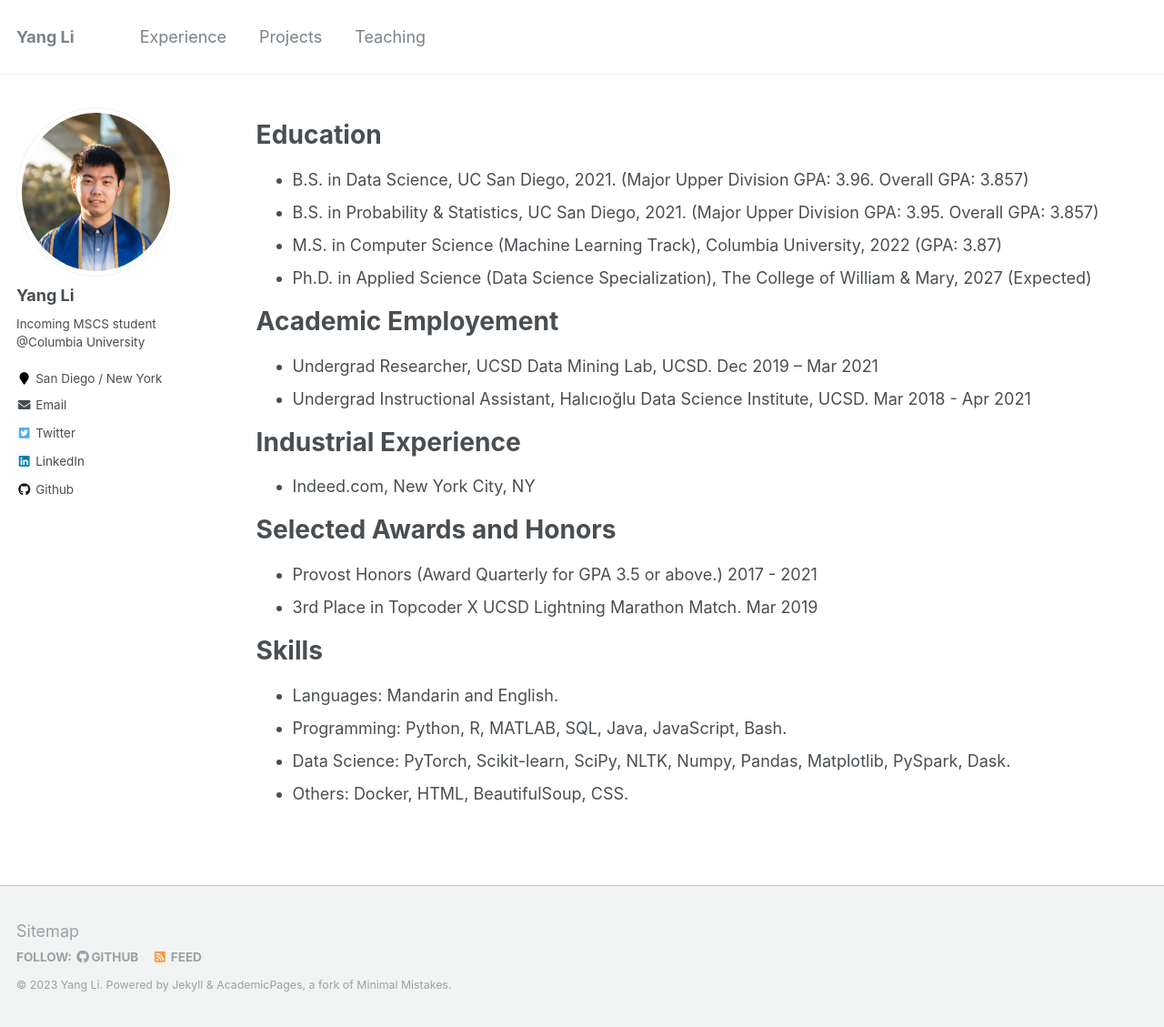
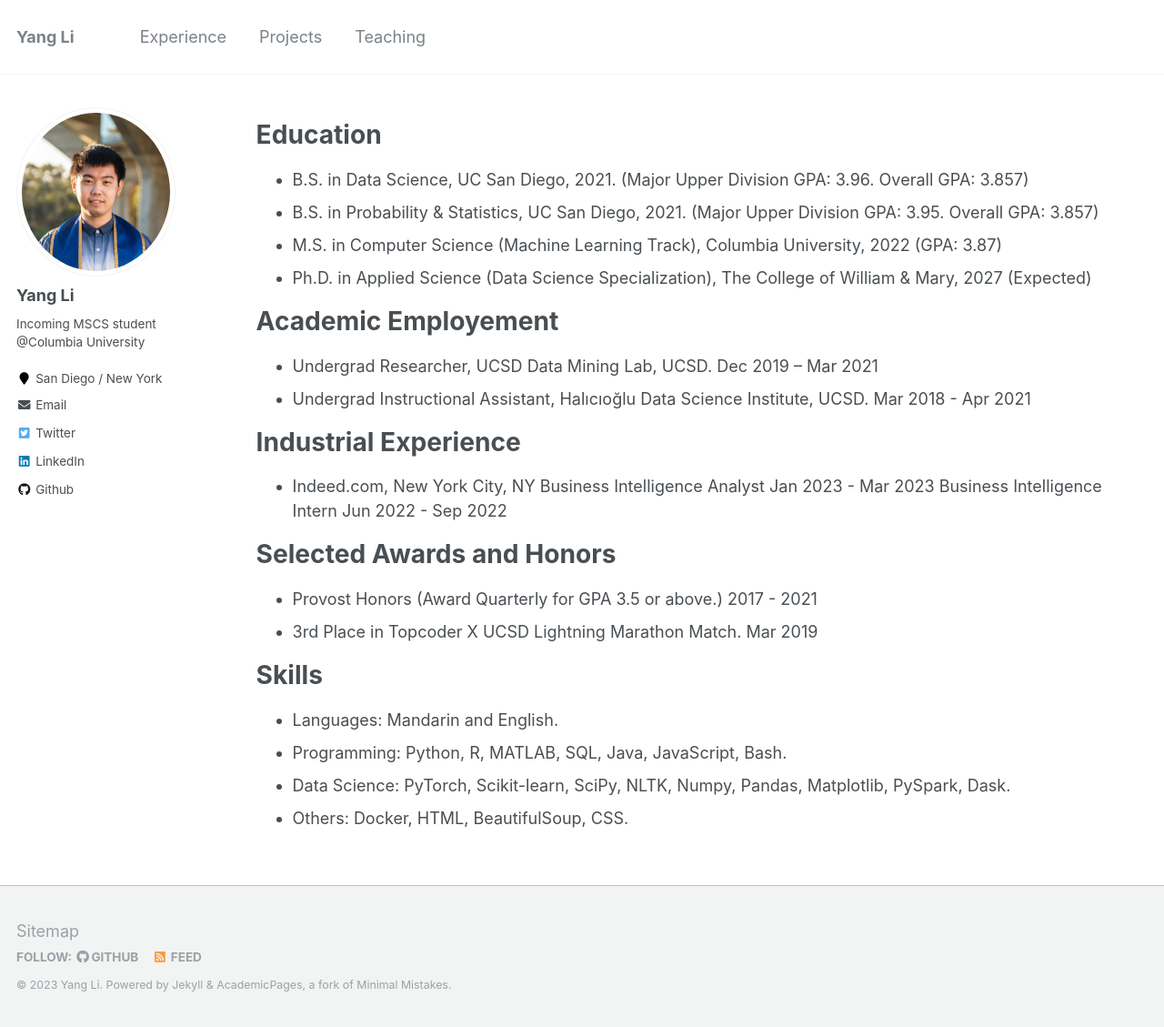
Before and after one commit to littlestone111/littlestone111.github.io, a Jekyll site: the page built from _pages/experience.md, in a window 1280 px wide and 1129 px high. Shown: the whole window at 91% size. Built offline with Jekyll 4.4.1, drawn with Linux system fonts in a browser that asks for light colours.

Commit message:
Update experience

```diff
--- a/_pages/experience.md
+++ b/_pages/experience.md
@@ -23,6 +23,8 @@ redirect_from:
 # Industrial Experience
 
 - Indeed.com, New York City, NY
+  Business Intelligence Analyst Jan 2023 - Mar 2023
+  Business Intelligence Intern Jun 2022 - Sep 2022
 
 # Selected Awards and Honors
 
```
